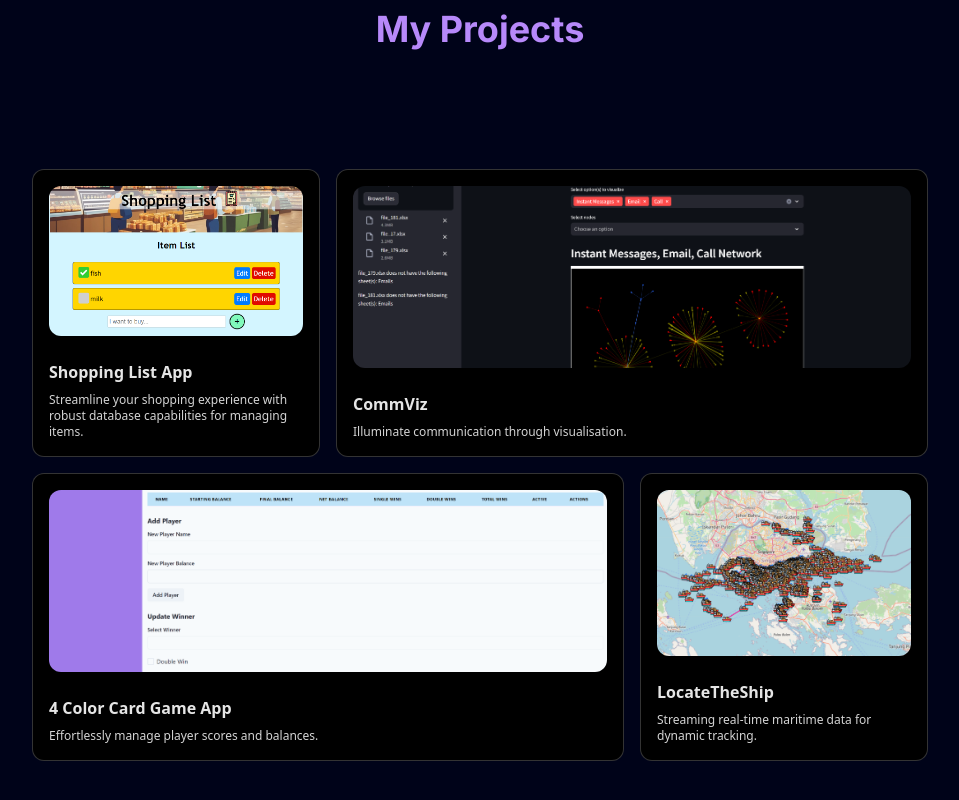
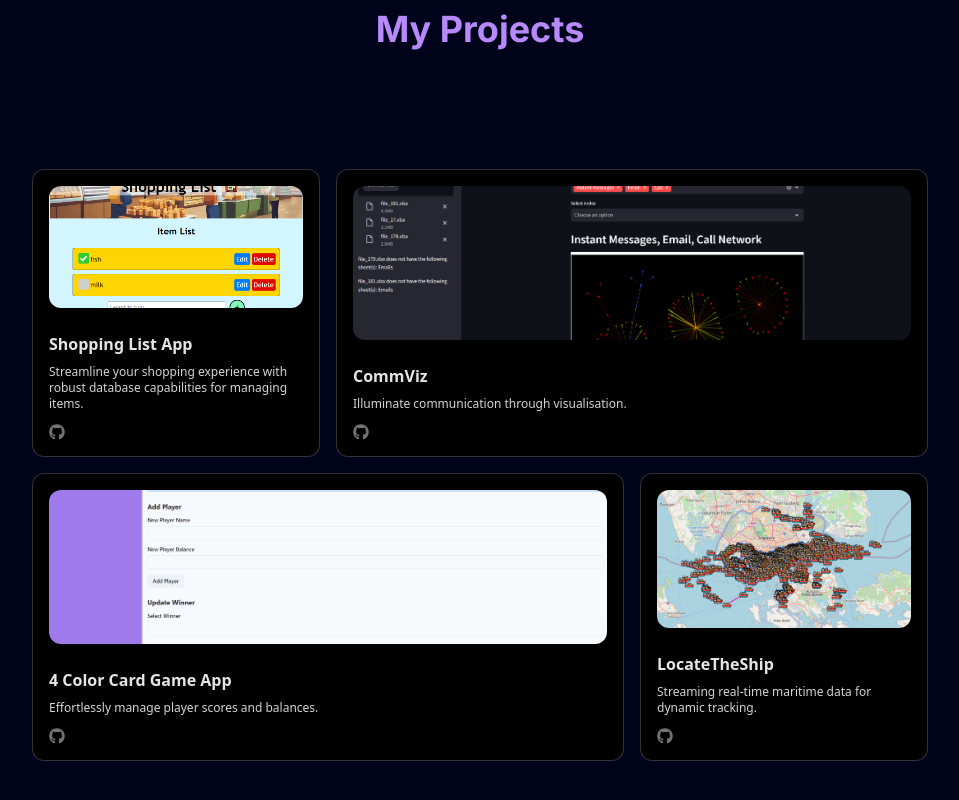
Before and after one commit to cadzchua/portfolio, a Next.js app: page / in a window 1280 px wide. Shown: the part 2454-3254 px from the top of the page, without its empty margins (160-1119 px from the left). Built offline with nearby package versions, Linux system fonts and the light colour scheme.

Commit message:
feat: added github links to projects

```diff
--- a/components/Grid.tsx
+++ b/components/Grid.tsx
@@ -6,7 +6,9 @@ const Grid = () => {
   return (
     <section id="projects" className="pt-10">
       <div className="flex flex-col gap-10 max-w-4xl mx-auto mt-20 mb-40">
-        <h2 className="font-bold md:text-4xl text-3xl text-purple mb-20 text-center">My Projects</h2>
+        <h2 className="font-bold md:text-4xl text-3xl text-purple mb-20 text-center">
+          My Projects
+        </h2>
         <BentoGrid className="">
           {items.map((item, i) => (
             <BentoGridItem
@@ -14,7 +16,8 @@ const Grid = () => {
               title={item.title}
               description={item.description}
               header={item.header}
-              // icon={item.icon}
+              icon={item.icon}
+              iconLink={item.iconLink}
               className={i === 1 || i === 2 ? "md:col-span-2" : ""}
             />
           ))}
--- a/components/ui/BentoGrid.tsx
+++ b/components/ui/BentoGrid.tsx
@@ -25,12 +25,14 @@ export const BentoGridItem = ({
   description,
   header,
   icon,
+  iconLink,
 }: {
   className?: string;
   title?: string | React.ReactNode;
   description?: string | React.ReactNode;
   header?: React.ReactNode;
   icon?: React.ReactNode;
+  iconLink?: string;
 }) => {
   return (
     <div
@@ -41,13 +43,19 @@ export const BentoGridItem = ({
     >
       {header}
       <div className="group-hover/bento:translate-x-2 transition duration-200">
-        {icon}
         <div className="font-sans font-bold text-neutral-600 dark:text-neutral-200 mb-2 mt-2">
           {title}
         </div>
-        <div className="font-sans font-normal text-neutral-600 text-xs dark:text-neutral-300">
+        <div className="font-sans font-normal text-neutral-600 text-xs dark:text-neutral-300 mb-3">
           {description}
         </div>
+        {iconLink ? (
+          <a href={iconLink} target="_blank" rel="noopener noreferrer">
+            {icon}
+          </a>
+        ) : (
+          icon
+        )}
       </div>
     </div>
   );
--- a/data/GridData.tsx
+++ b/data/GridData.tsx
@@ -1,11 +1,6 @@
 import Image from "next/image";
 import Link from "next/link";
-import {
-  IconClipboardCopy,
-  IconFileBroken,
-  IconSignature,
-  IconTableColumn,
-} from "@tabler/icons-react";
+import { FaGithub } from "react-icons/fa";
 
 function ItemImage({ src, href }: { src: string; href?: string }) {
   const image = (
@@ -38,25 +33,49 @@ export const items = [
     title: "Shopping List App",
     description:
       "Streamline your shopping experience with robust database capabilities for managing items.",
-    header: <ItemImage src="/shoppinglist.png" />,
-    icon: <IconClipboardCopy className="h-4 w-4 text-neutral-500" />,
+    header: (
+      <ItemImage
+        src="/shoppinglist.png"
+        href="https://github.com/cadzchua/shopping_list.git"
+      />
+    ),
+    icon: <FaGithub className="h-4 w-4 text-neutral-500" />,
+    iconLink: "https://github.com/cadzchua/shopping_list.git",
   },
   {
     title: "CommViz",
     description: "Illuminate communication through visualisation.",
-    header: <ItemImage src="/commviz.png" />,
-    icon: <IconFileBroken className="h-4 w-4 text-neutral-500" />,
+    header: (
+      <ItemImage
+        src="/commviz.png"
+        href="https://github.com/cadzchua/CommViz.git"
+      />
+    ),
+    icon: <FaGithub className="h-4 w-4 text-neutral-500" />,
+    iconLink: "https://github.com/cadzchua/CommViz.git"
   },
   {
     title: "4 Color Card Game App",
     description: "Effortlessly manage player scores and balances.",
-    header: <ItemImage src="/ssp.png" />,
-    icon: <IconTableColumn className="h-4 w-4 text-neutral-500" />,
+    header: (
+      <ItemImage
+        src="/ssp.png"
+        href="https://github.com/cadzchua/4-color-card-game.git"
+      />
+    ),
+    icon: <FaGithub className="h-4 w-4 text-neutral-500" />,
+    iconLink: "https://github.com/cadzchua/4-color-card-game.git"
   },
   {
     title: "LocateTheShip",
     description: "Streaming real-time maritime data for dynamic tracking.",
-    header: <ItemImage src="/locatetheship.png" />,
-    icon: <IconSignature className="h-4 w-4 text-neutral-500" />,
+    header: (
+      <ItemImage
+        src="/locatetheship.png"
+        href="https://github.com/cadzchua/LocateTheShip.git"
+      />
+    ),
+    icon: <FaGithub className="h-4 w-4 text-neutral-500" />,
+    iconLink: "https://github.com/cadzchua/LocateTheShip.git"
   },
 ];
```
